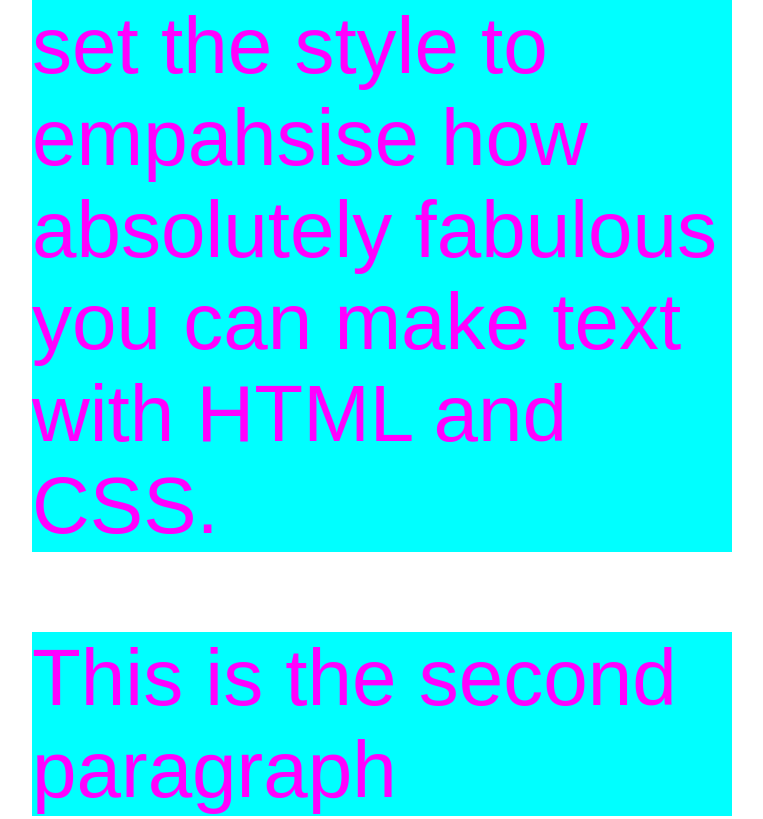
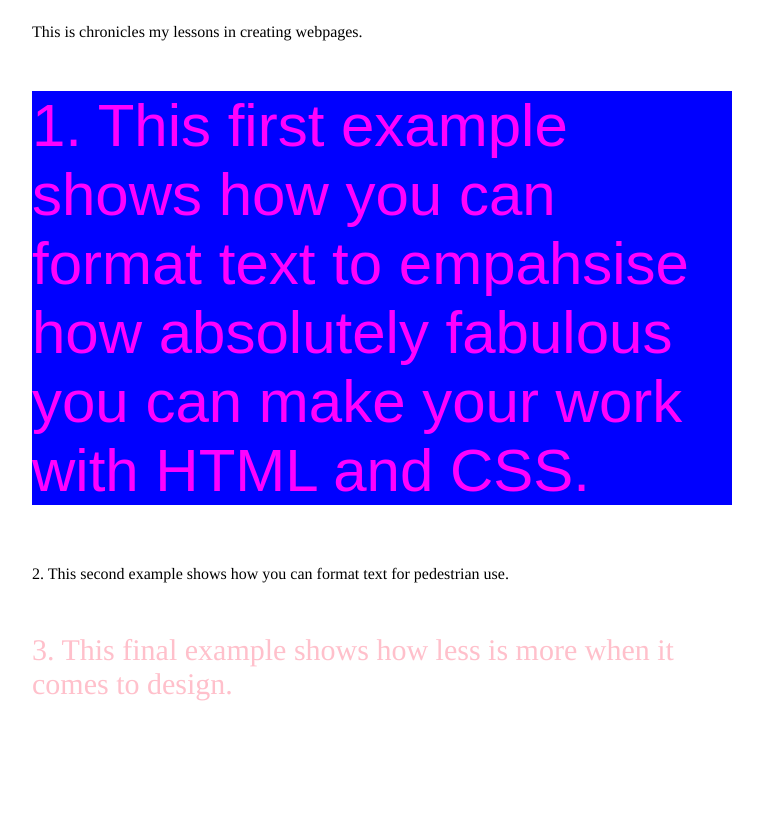
Before and after one commit to janinelam/Demo, a plain HTML site: page index.html in a window 1280 px wide. Shown: the part 360-1179 px from the top of the page, without its empty margins (26-789 px from the left). After the commit the page ends 1091 px from the top, so only its background shows below. Drawn offline with Linux system fonts and the light colour scheme.

Commit message:
Update index.html

```diff
--- a/index.html
+++ b/index.html
@@ -1,63 +1,70 @@
+
 <!DOCTYPE html>
 <html>
 <head>
-	<title>CSS Intro</title>
+	<title></title>
 
-
+<h1 id='title' >CSS Demo Page   </h1>
 <style>
-
 /*CSS Land */
 
-.ab_fab_p {
-
-	color: magenta;
+#title {
+	color: black;
 	font-size: 80px;
 	font-family: sans-serif;
 	background-color: cyan;
-
+	width: 300px;
+	margin:;
+}
+.ab_fab_p {
+	color: magenta;
+	font-size: 60px;
+	font-family: sans-serif;
+	background-color: blue;
 	width: 700px;
 	height: px;
 	margin-left: 50px;
 	margin-top: 50px;
+}
 
+.second {
+	color: black;
+	font-size: 16px;
+	font-family: times;
+	background-color: white;
+	width: 700px;
+	height: px;
+	margin-left: 50px;
+	margin-top: 50px;
 }
 
 
-<h1> {
-
-	width: 300px;
-	margin:;
+#lacks_fab_p {
+	color: pink;
+	font-size: 30px;
+	font-family: times;
+	background-color: white;
+	width: 700px;
+	height: px;
+	margin-left: 50px;
+	margin-top: 50px;
 }
-
-</h1>
-
-#lacks_fab_p {
-
-	color: black;
-	font-size: 16px;
-	font-family: arial;
-	background-color: white;
-
-}
-
-
 </style>
 
 </head>
 
 <body>
 
-<p id='lacks_fab_p' > This is a demo of my lessons in creating webpages.</p>
+<p class='second' > This is chronicles my lessons in creating webpages.</p>
 
 
-<p class='ab_fab_p'> These first paragraphs show how you you can set the style to empahsise how absolutely fabulous you can make text with HTML and CSS. </p>
-
-<p class='ab_fab_p'> This is the second paragraph </p>
-
-<p class='ab_fab_p'> This is the third paragraph </p>
+<p class='ab_fab_p'> 1. This first example shows how you can format text to empahsise how absolutely fabulous you can make your work with HTML and CSS. </p>
 
 
-<p id='lacks_fab_p' > This paragraph shows how your work can look like it absolutly lacks in fab without the help of HTML and CSS. </p>
+<p class='second'> 2. This second example shows how you can format text for pedestrian use. </p>
+
+
+<p id='lacks_fab_p' > 3. This final example shows how less is more when it comes to design. </p>
 
 
 </body>
```
